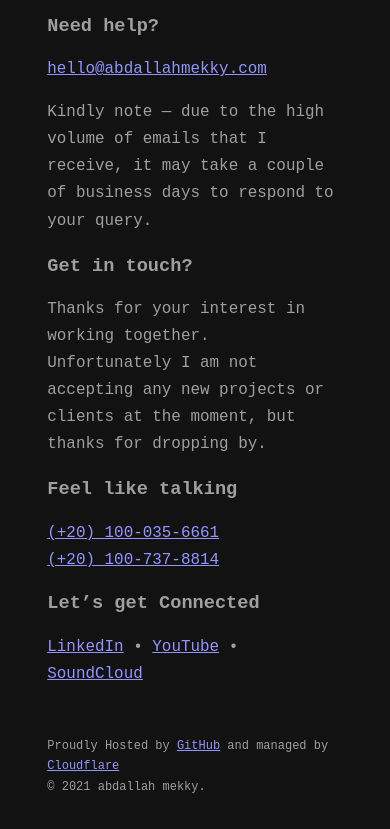
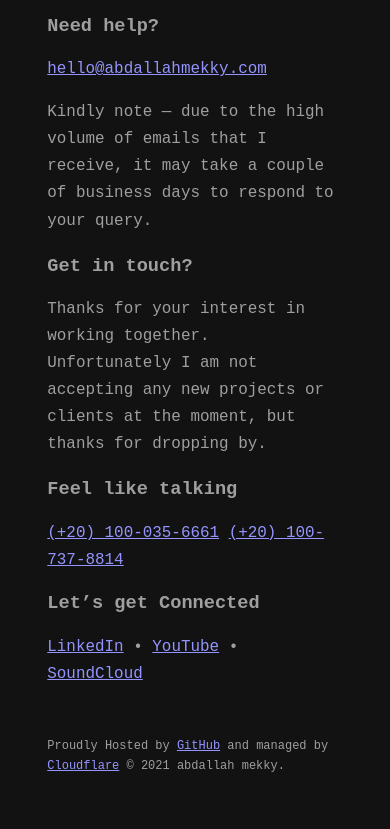
Before and after one commit to AbdallahMekky/syntax, a plain HTML site: page index.html in a window 390 px wide. Shown: the part 717-1546 px from the top of the page. Drawn offline with Linux system fonts and the light colour scheme.

Commit message:
Update index.html
Fix: Tap targets are not sized appropriately 33% appropriately sized tap targets for Phone numbers `tel` links

```diff
--- a/index.html
+++ b/index.html
@@ -150,9 +150,6 @@
       footer {
         font-size: 0.75rem;
         margin-top: 3rem;
-      }
-      span {
-        display: block;
       }
       @media only screen and (min-width: 768px) {
         html {
```
